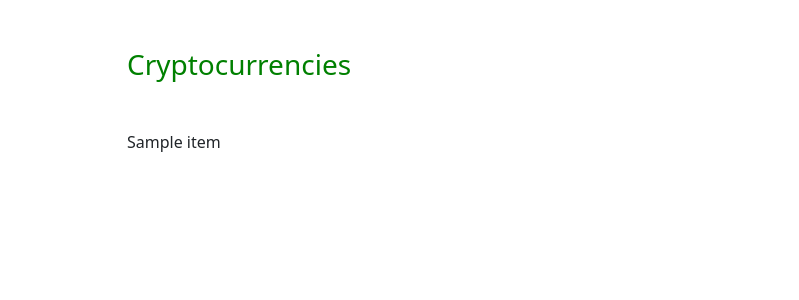
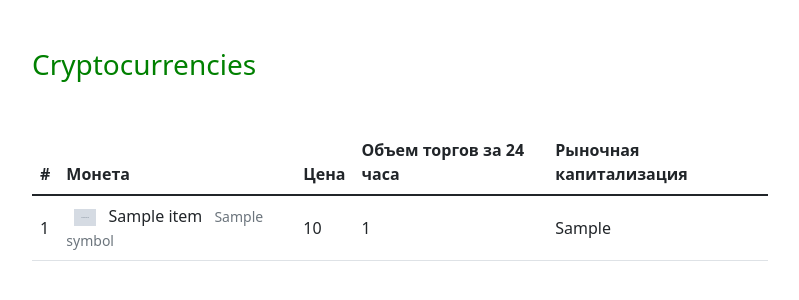
Before and after one commit to Ken760/cryptocurrency, a Django app: page / in a window 1280 px wide. Shown: the top 300 px of the page, without its empty margins (240-1039 px from the left). Run offline with Django 4.2, Linux system fonts and the light colour scheme; tables that the repository leaves empty hold one stand-in row (values such as "Sample post"); grey boxes marked "Sample" are stand-in pictures; a database or web service that is not in the repository returns one stand-in record (values such as "Sample title"); data that the repository does not hold is empty; some libraries are stand-ins or nearby versions.

Commit message:
create cryptocurrencies table

```diff
--- a/templates/index.html
+++ b/templates/index.html
@@ -6,6 +6,7 @@
     <meta http-equiv="X-UA-Compatible" content="IE=edge">
     <meta name="viewport" content="width=device-width, initial-scale=1.0">
     <!-- CSS only -->
+<!--    <link rel="stylesheet" href="https://stackpath.bootstrapcdn.com/bootstrap/4.1.1/css/bootstrap.min.css">-->
     <link href="https://cdn.jsdelivr.net/npm/bootstrap@5.1.3/dist/css/bootstrap.min.css"
           rel="stylesheet" integrity="sha384-
           1BmE4kWBq78iYhFldvKuhfTAU6auU8tT94WrHftjDbrCEXSU1oBoqyl2QvZ6jIW3" crossorigin="anonymous">
@@ -17,11 +18,39 @@
 
     <div class="container">
         <div class="row">
-            <div class="col-6 mx-auto mt-5">
+            <div class="col-8 mx-auto mt-5">
                 <h3 class="mb-5">Cryptocurrencies</h3>
-                {% for coin in coins %}
-                    {{ coin }}
-                {% endfor %}
+
+
+<table class="table table-hover " >
+    <thead >
+    <tr>
+        <th scope="col" >#</th>
+        <th scope="col">Монета</th>
+        <th scope="col">Цена</th>
+        <th scope="col">Объем торгов за 24 часа</th>
+        <th scope="col">Рыночная капитализация</th>
+    </tr>
+    </thead>
+    <tbody>
+        {% for coin in coins %}
+            <tr>
+                <td class="align-middle">{{ coin.market_cap_rank }}</td>
+                <td class="align-middle">
+                    <img src="{{ coin.image }}" alt="" class="px-2" width="38">
+                    {{ coin.name }}
+                    <small class="text-muted px-2">{{ coin.symbol }}</small>
+                </td>
+
+                <td class="align-middle">{{ coin.current_price }}</td>
+                <td class="align-middle">{{ coin.total_volume }}</td>
+                <td class="align-middle">{{ coin.market_cap }}</td>
+            </tr>
+        {% endfor %}
+    </tbody>
+</table>
+
+
 
             </div>
         </div>
```
